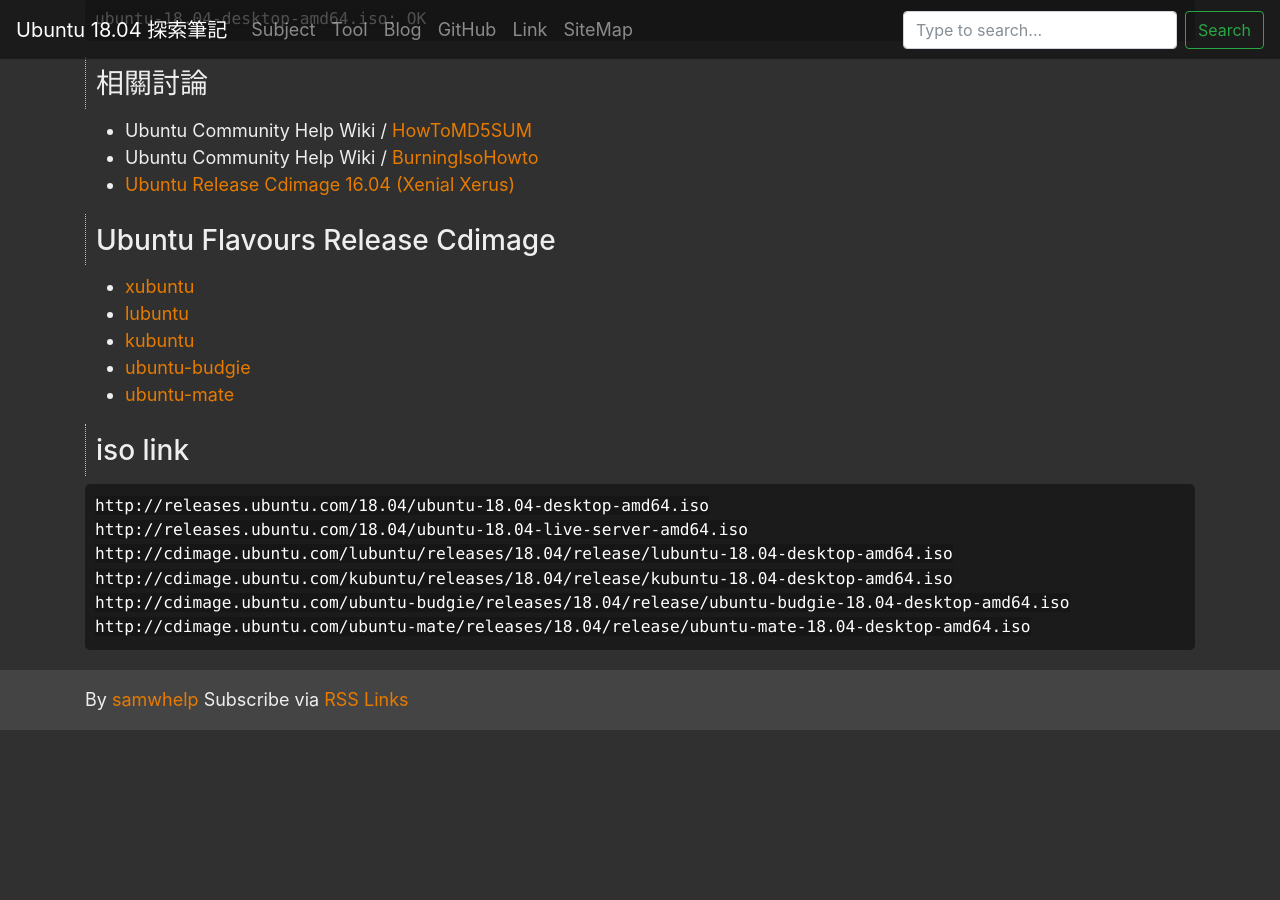
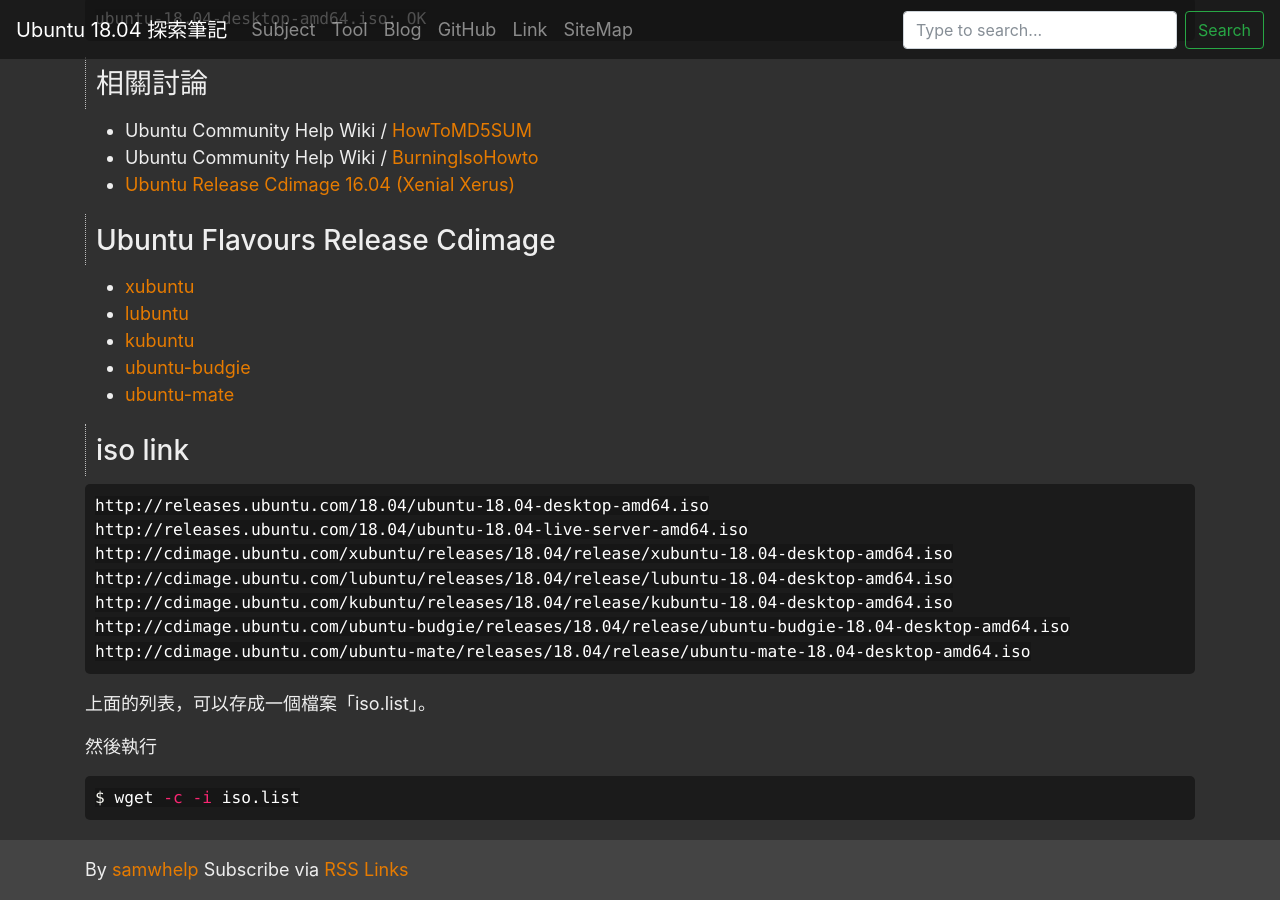
Before and after one commit to samwhelp/note-ubuntu-18.04, a Jekyll site: the page built from read/subject/release-cdimage/release-cdimage.md, in a window 1280 px wide and 900 px high, scrolled down 1058 px. Built offline with Jekyll 4.4.1, drawn with Linux system fonts in a browser that asks for light colours; nearby versions of some CDN libraries; before the commit the page ends 1788 px from its top, so only the background shows below that.

Commit message:
add link

````diff
--- a/read/subject/release-cdimage/release-cdimage.md
+++ b/read/subject/release-cdimage/release-cdimage.md
@@ -82,8 +82,17 @@ ubuntu-18.04-desktop-amd64.iso: OK
 ```
 http://releases.ubuntu.com/18.04/ubuntu-18.04-desktop-amd64.iso
 http://releases.ubuntu.com/18.04/ubuntu-18.04-live-server-amd64.iso
+http://cdimage.ubuntu.com/xubuntu/releases/18.04/release/xubuntu-18.04-desktop-amd64.iso
 http://cdimage.ubuntu.com/lubuntu/releases/18.04/release/lubuntu-18.04-desktop-amd64.iso
 http://cdimage.ubuntu.com/kubuntu/releases/18.04/release/kubuntu-18.04-desktop-amd64.iso
 http://cdimage.ubuntu.com/ubuntu-budgie/releases/18.04/release/ubuntu-budgie-18.04-desktop-amd64.iso
 http://cdimage.ubuntu.com/ubuntu-mate/releases/18.04/release/ubuntu-mate-18.04-desktop-amd64.iso
 ```
+
+上面的列表，可以存成一個檔案「iso.list」。
+
+然後執行
+
+``` sh
+$ wget -c -i iso.list
+```
````
